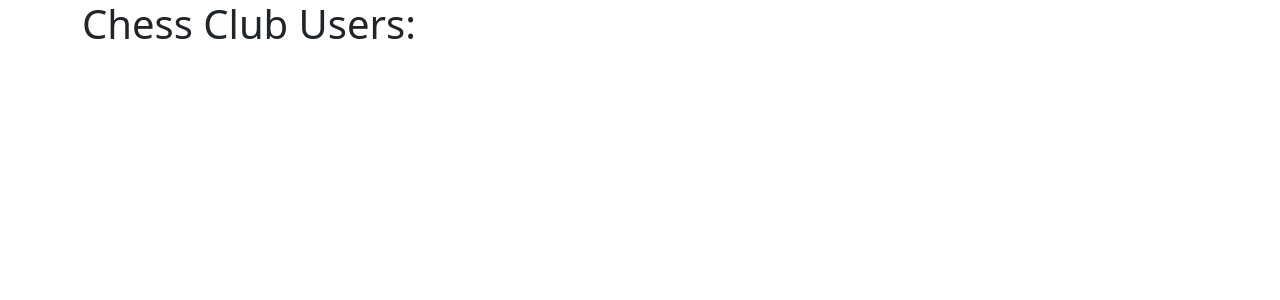
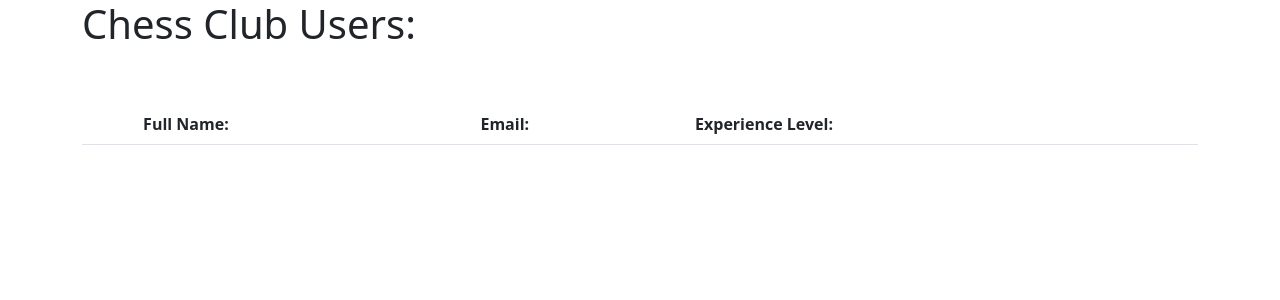
Before and after one commit to Heenal15/Team-Penguin, a Django app: page /all_users/ in a window 1280 px wide. Shown: the top 300 px of the page. Run offline with Django 3.2, Linux system fonts and the light colour scheme; lists and menus that the app fills with data are empty; some libraries are stand-ins or nearby versions.

Commit message:
Added table headers and hyperlinks to display user information

```diff
--- a/clubs/templates/full_user_list.html
+++ b/clubs/templates/full_user_list.html
@@ -6,6 +6,10 @@
       <h1>Chess Club Users:</h1>
       <br> <br>
       <table class="table">
+        <th scope="col"> </th>
+        <th scope="col">Full Name:</th>
+        <th scope="col">Email:</th>
+        <th scope="col">Experience Level:</th>
         {% for user in users %}
           <tr>
             <td>
--- a/clubs/templates/member_list.html
+++ b/clubs/templates/member_list.html
@@ -6,12 +6,16 @@
       <h1>Chess Club Members:</h1>
       <br> <br>
       <table class="table">
+        <th scope="col"> </th>
+        <th scope="col">Full Name:</th>
+        <th scope="col">Email:</th>
         {% for user in users %}
+
           <tr>
             <td>
               <img src="{{ user.mini_gravatar }}" alt="Gravatar of {{ user.email }}" class="rounded-circle" >
             </td>
-            <td>{{ user.full_name }}</td>
+            <td>{{ user.full_name }}
             <td><a href="{% url 'show_member' user.id %}">{{ user.email }}</a></td>
           </tr>
         {% endfor %}
```
